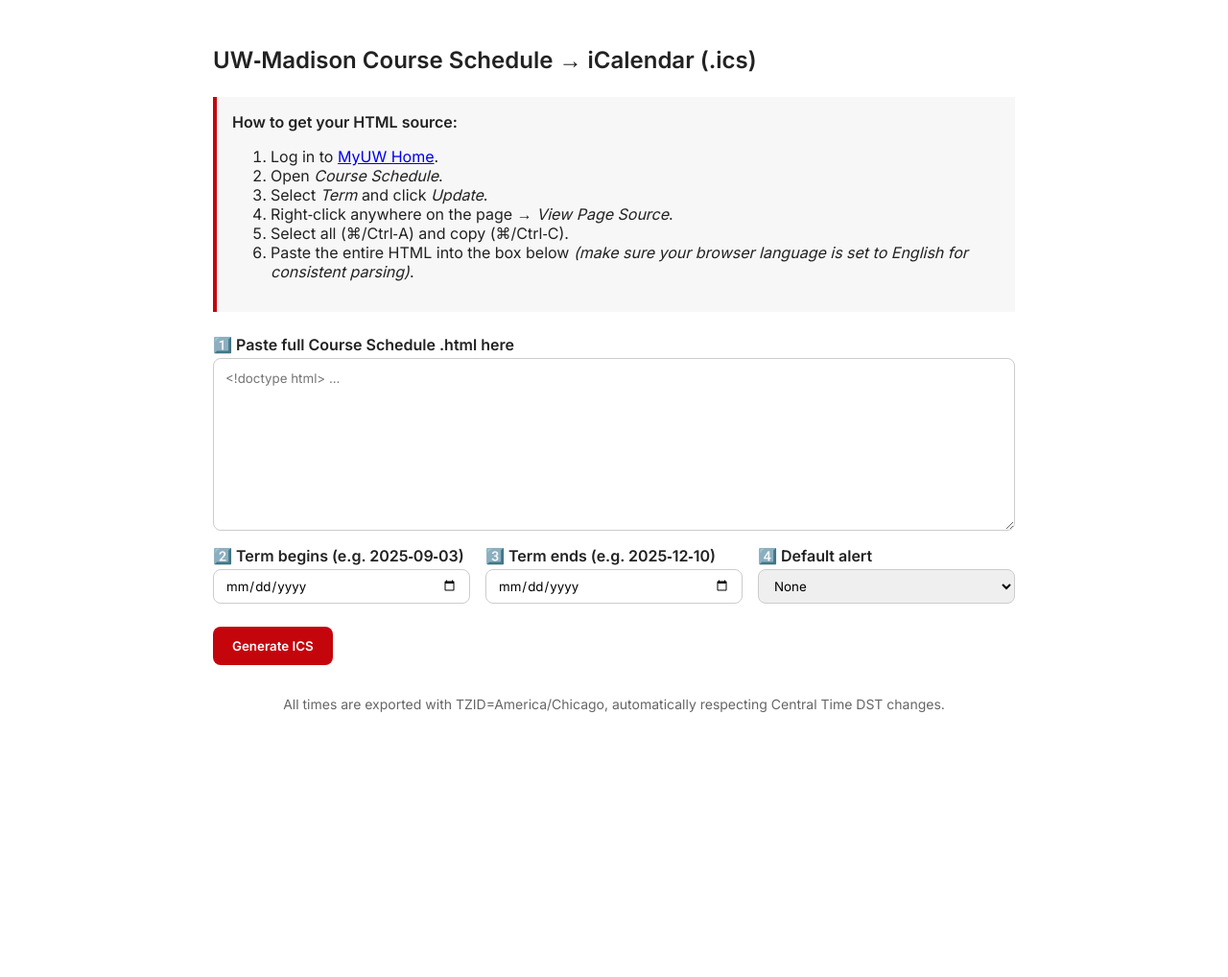
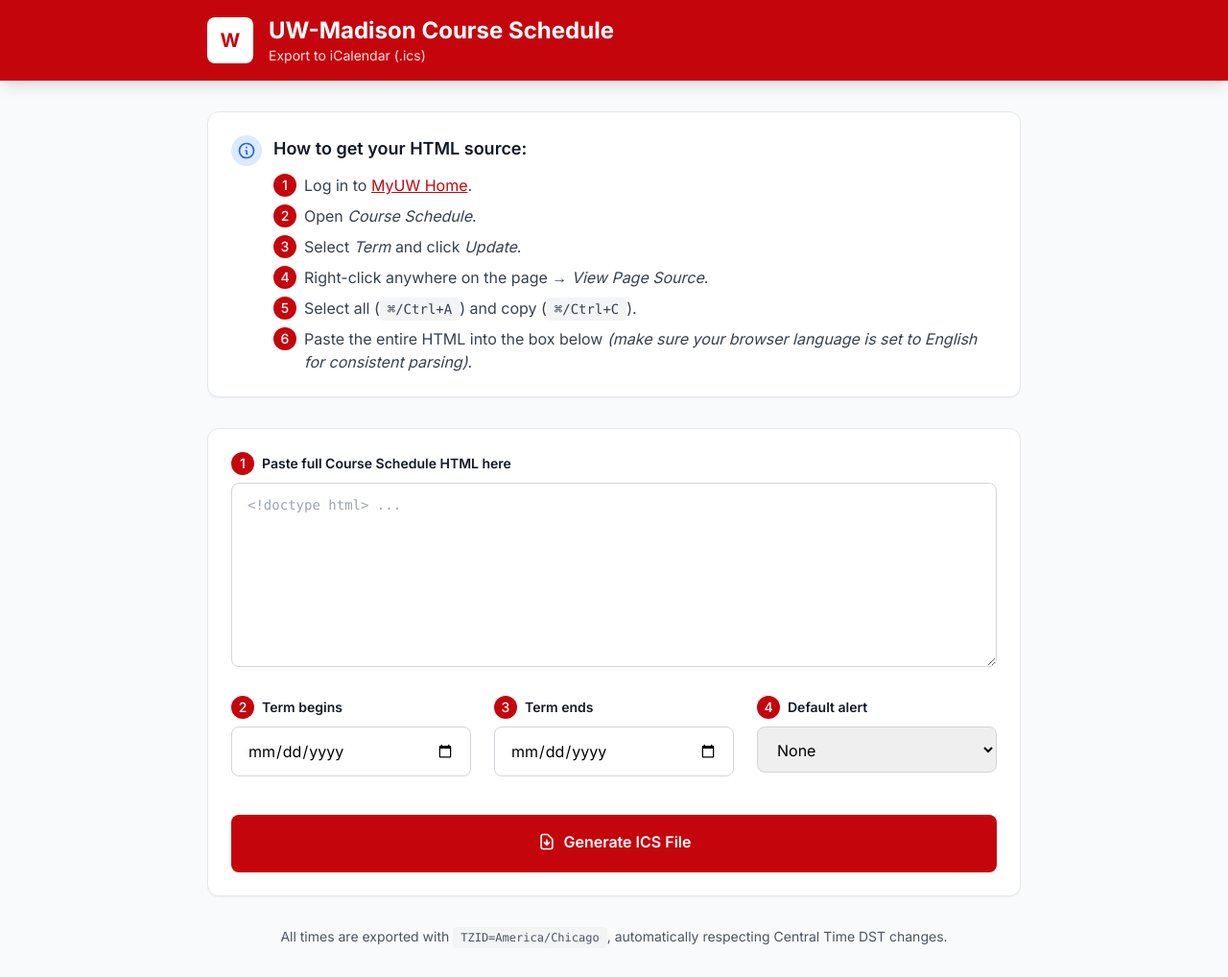
Before and after one commit to sakura657/uw-schedule-to-ics, a plain HTML site: page schedule_export.html in a window 1280 px wide. Shown: the whole page at 96% size. Before the commit the page ends 800 px from the top, so only its background shows below. Drawn offline with nearby package versions, Linux system fonts and the light colour scheme.

Commit message:
fix: multiple improvements and bug fixes
- Resolved bugs in online course logic
- Applied Tailwind CSS for UI enhancements
- Fixed date issues (e.g., Wednesday incorrectly shown as Thursday)

```diff
--- a/schedule_export.html
+++ b/schedule_export.html
@@ -3,54 +3,145 @@
   <head>
     <meta charset="UTF-8" />
     <meta name="viewport" content="width=device-width, initial-scale=1" />
-    <title>UW Course Schedule → ICS</title>
+    <title>UW-Madison Course Schedule → ICS</title>
+    <script src="https://cdn.tailwindcss.com"></script>
+    <script>
+      tailwind.config = {
+        theme: {
+          extend: {
+            colors: {
+              'uw-red': '#c5050c',
+              'uw-red-dark': '#9b0000',
+              'uw-gray': '#646569',
+              'uw-light-gray': '#f8f9fa'
+            },
+            fontFamily: {
+              'sans': ['Inter', 'system-ui', 'sans-serif']
+            }
+          }
+        }
+      }
+    </script>
     <link rel="preconnect" href="https://fonts.googleapis.com">
     <link rel="preconnect" href="https://fonts.gstatic.com" crossorigin>
-    <link href="https://fonts.googleapis.com/css2?family=Inter:wght@400;600&display=swap" rel="stylesheet">
-    <style>
-      *{box-sizing:border-box;font-family:"Inter",sans-serif}
-      body{max-width:900px;margin:0 auto;padding:2rem;color:#222}
-      h1{font-size:1.5rem;margin-bottom:1rem}
-      textarea{width:100%;min-height:180px;padding:.75rem;border:1px solid #ccc;border-radius:.5rem}
-      label{display:block;font-weight:600;margin:.75rem 0 .25rem}
-      input,select{padding:.5rem .75rem;border:1px solid #ccc;border-radius:.5rem;width:100%}
-      button{margin-top:1.5rem;padding:.75rem 1.25rem;border:0;border-radius:.5rem;background:#c5050c;color:#fff;font-weight:600;cursor:pointer}
-      button:disabled{opacity:.4;cursor:not-allowed}
-      .row{display:grid;grid-template-columns:repeat(auto-fit,minmax(200px,1fr));gap:1rem}
-      .notice{background:#f7f7f7;padding:1rem;border-left:4px solid #c5050c;margin:1.5rem 0}
-      footer{margin-top:2rem;font-size:.875rem;color:#666;text-align:center}
-    </style>
+    <link href="https://fonts.googleapis.com/css2?family=Inter:wght@400;500;600;700&display=swap" rel="stylesheet">
   </head>
-  <body>
-    <h1>UW‑Madison Course Schedule → iCalendar (.ics)</h1>
+  <body class="bg-gray-50 min-h-screen">
+    <!-- Header with UW branding -->
+    <div class="bg-uw-red text-white shadow-lg">
+      <div class="max-w-4xl mx-auto px-6 py-4">
+        <div class="flex items-center space-x-4">
+          <!-- UW Logo placeholder -->
+          <div class="w-12 h-12 bg-white rounded-lg flex items-center justify-center">
+            <span class="text-uw-red font-bold text-xl">W</span>
+          </div>
+          <div>
+            <h1 class="text-2xl font-bold">UW-Madison Course Schedule</h1>
+            <p class="text-red-100 text-sm">Export to iCalendar (.ics)</p>
+          </div>
+        </div>
+      </div>
+    </div>
 
-    <div class="notice">
-      <strong>How to get your HTML source:</strong>
-      <ol>
-        <li>Log in to <a href="https://my.wisc.edu" target="_blank" rel="noopener">MyUW Home</a>.</li>
-        <li>Open <em>Course Schedule</em>.</li>
-        <li>Select <em>Term</em> and click <em>Update</em>.</li>
-        <li>Right‑click anywhere on the page → <em>View Page Source</em>.</li>
-        <li>Select all (<kbd>⌘/Ctrl‑A</kbd>) and copy (<kbd>⌘/Ctrl‑C</kbd>).</li>
-        <li>Paste the entire HTML into the box below <em>(make sure your browser language is set to English for consistent parsing)</em>.</li>
+    <!-- Main content -->
+    <div class="max-w-4xl mx-auto px-6 py-8">
+      <!-- Instructions card -->
+      <div class="bg-white rounded-xl shadow-sm border border-gray-200 p-6 mb-8">
+        <div class="flex items-start space-x-3">
+          <div class="flex-shrink-0">
+            <div class="w-8 h-8 bg-blue-100 rounded-full flex items-center justify-center">
+              <svg class="w-5 h-5 text-blue-600" fill="none" stroke="currentColor" viewBox="0 0 24 24">
+                <path stroke-linecap="round" stroke-linejoin="round" stroke-width="2" d="M13 16h-1v-4h-1m1-4h.01M21 12a9 9 0 11-18 0 9 9 0 0118 0z"></path>
+              </svg>
+            </div>
+          </div>
+          <div class="flex-1">
+            <h3 class="text-lg font-semibold text-gray-900 mb-3">How to get your HTML source:</h3>
+            <ol class="space-y-2 text-gray-700">
+              <li class="flex items-start space-x-2">
+                <span class="flex-shrink-0 w-6 h-6 bg-uw-red text-white rounded-full flex items-center justify-center text-sm font-medium">1</span>
+                <span>Log in to <a href="https://my.wisc.edu" target="_blank" rel="noopener" class="text-uw-red hover:text-uw-red-dark underline">MyUW Home</a>.</span>
+              </li>
+              <li class="flex items-start space-x-2">
+                <span class="flex-shrink-0 w-6 h-6 bg-uw-red text-white rounded-full flex items-center justify-center text-sm font-medium">2</span>
+                <span>Open <em>Course Schedule</em>.</span>
+              </li>
+              <li class="flex items-start space-x-2">
+                <span class="flex-shrink-0 w-6 h-6 bg-uw-red text-white rounded-full flex items-center justify-center text-sm font-medium">3</span>
+                <span>Select <em>Term</em> and click <em>Update</em>.</span>
+              </li>
+              <li class="flex items-start space-x-2">
+                <span class="flex-shrink-0 w-6 h-6 bg-uw-red text-white rounded-full flex items-center justify-center text-sm font-medium">4</span>
+                <span>Right-click anywhere on the page → <em>View Page Source</em>.</span>
+              </li>
+              <li class="flex items-start space-x-2">
+                <span class="flex-shrink-0 w-6 h-6 bg-uw-red text-white rounded-full flex items-center justify-center text-sm font-medium">5</span>
+                <span>Select all (<kbd class="px-2 py-1 bg-gray-100 rounded text-sm">⌘/Ctrl+A</kbd>) and copy (<kbd class="px-2 py-1 bg-gray-100 rounded text-sm">⌘/Ctrl+C</kbd>).</span>
+              </li>
+              <li class="flex items-start space-x-2">
+                <span class="flex-shrink-0 w-6 h-6 bg-uw-red text-white rounded-full flex items-center justify-center text-sm font-medium">6</span>
+                <span>Paste the entire HTML into the box below <em>(make sure your browser language is set to English for consistent parsing)</em>.</span>
+              </li>
             </ol>
           </div>
+        </div>
+      </div>
 
-    <label for="html">1️⃣ Paste full Course Schedule <code>.html</code> here</label>
-    <textarea id="html" placeholder="&lt;!doctype html&gt; ..."></textarea>
+      <!-- Form -->
+      <div class="bg-white rounded-xl shadow-sm border border-gray-200 p-6 space-y-6">
+        <!-- Step 1: HTML Input -->
+        <div>
+          <label for="html" class="block text-sm font-semibold text-gray-900 mb-2">
+            <span class="inline-flex items-center space-x-2">
+              <span class="w-6 h-6 bg-uw-red text-white rounded-full flex items-center justify-center text-sm font-medium">1</span>
+              <span>Paste full Course Schedule HTML here</span>
+            </span>
+          </label>
+          <textarea
+            id="html"
+            placeholder="&lt;!doctype html&gt; ..."
+            class="w-full h-48 px-4 py-3 border border-gray-300 rounded-lg focus:ring-2 focus:ring-uw-red focus:border-uw-red resize-y font-mono text-sm"
+          ></textarea>
+        </div>
 
-    <div class="row">
+        <!-- Steps 2-4: Configuration -->
+        <div class="grid grid-cols-1 md:grid-cols-3 gap-6">
           <div>
-        <label for="start">2️⃣ Term begins (e.g. 2025‑09‑03)</label>
-        <input type="date" id="start" />
+            <label for="start" class="block text-sm font-semibold text-gray-900 mb-2">
+              <span class="inline-flex items-center space-x-2">
+                <span class="w-6 h-6 bg-uw-red text-white rounded-full flex items-center justify-center text-sm font-medium">2</span>
+                <span>Term begins</span>
+              </span>
+            </label>
+            <input
+              type="date"
+              id="start"
+              class="w-full px-4 py-3 border border-gray-300 rounded-lg focus:ring-2 focus:ring-uw-red focus:border-uw-red"
+              placeholder="e.g. 2025-09-03"
+            />
           </div>
           <div>
-        <label for="end">3️⃣ Term ends (e.g. 2025‑12‑10)</label>
-        <input type="date" id="end" />
+            <label for="end" class="block text-sm font-semibold text-gray-900 mb-2">
+              <span class="inline-flex items-center space-x-2">
+                <span class="w-6 h-6 bg-uw-red text-white rounded-full flex items-center justify-center text-sm font-medium">3</span>
+                <span>Term ends</span>
+              </span>
+            </label>
+            <input
+              type="date"
+              id="end"
+              class="w-full px-4 py-3 border border-gray-300 rounded-lg focus:ring-2 focus:ring-uw-red focus:border-uw-red"
+              placeholder="e.g. 2025-12-10"
+            />
           </div>
           <div>
-        <label for="alert">4️⃣ Default alert</label>
-        <select id="alert">
+            <label for="alert" class="block text-sm font-semibold text-gray-900 mb-2">
+              <span class="inline-flex items-center space-x-2">
+                <span class="w-6 h-6 bg-uw-red text-white rounded-full flex items-center justify-center text-sm font-medium">4</span>
+                <span>Default alert</span>
+              </span>
+            </label>
+            <select id="alert" class="w-full px-4 py-3 border border-gray-300 rounded-lg focus:ring-2 focus:ring-uw-red focus:border-uw-red">
               <option value="none" selected>None</option>
               <option value="0">At time of event</option>
               <option value="5">5 minutes before</option>
@@ -65,9 +156,29 @@
           </div>
         </div>
 
-    <button id="generate">Generate ICS</button>
+        <!-- Generate button -->
+        <div class="pt-4">
+          <button
+            id="generate"
+            class="w-full bg-uw-red hover:bg-uw-red-dark text-white font-semibold py-4 px-6 rounded-lg transition-colors duration-200 focus:outline-none focus:ring-2 focus:ring-uw-red focus:ring-offset-2 disabled:opacity-50 disabled:cursor-not-allowed"
+          >
+            <span class="inline-flex items-center space-x-2">
+              <svg class="w-5 h-5" fill="none" stroke="currentColor" viewBox="0 0 24 24">
+                <path stroke-linecap="round" stroke-linejoin="round" stroke-width="2" d="M12 10v6m0 0l-3-3m3 3l3-3m2 8H7a2 2 0 01-2-2V5a2 2 0 012-2h5.586a1 1 0 01.707.293l5.414 5.414a1 1 0 01.293.707V19a2 2 0 01-2 2z"></path>
+              </svg>
+              <span>Generate ICS File</span>
+            </span>
+          </button>
+        </div>
+      </div>
 
-    <footer>All times are exported with <code>TZID=America/Chicago</code>, automatically respecting Central Time DST changes.</footer>
+      <!-- Footer -->
+      <div class="mt-8 text-center">
+        <p class="text-sm text-gray-600">
+          All times are exported with <code class="px-2 py-1 bg-gray-100 rounded text-xs">TZID=America/Chicago</code>, automatically respecting Central Time DST changes.
+        </p>
+      </div>
+    </div>
 
     <script>
       /* util helpers */
@@ -138,10 +249,17 @@
           /**
            * find first occurrence of weekday >= termStart
            * event.start is like "2023-01-03T09:30:00-06:00" → weekday
+           * Skip events with null start times (online courses without specific times)
            */
           events.forEach((evt) => {
+            // Skip events with null start or end times (e.g., online courses)
+            if (!evt.start || !evt.end) {
+              console.log(`Skipping event with null time: ${evt.title}`);
+              return;
+            }
+
             const evtDate = new Date(evt.start);
-            const weekday = evtDate.getUTCDay(); // 0 Sun .. 6 Sat (but in UTC offset). We'll derive local.
+
             // compute local weekday using America/Chicago offset
             const options = { timeZone: "America/Chicago", weekday: "short" };
             const localWk = new Intl.DateTimeFormat("en-US", options)
@@ -157,8 +275,8 @@
               FR: 5,
               SA: 6,
             };
-            // prefer using numeric weekday consistent with map using original Date
-            const wday = weekday;
+            // Use the correctly mapped weekday from America/Chicago timezone
+            const wday = wkMap[localWk];
 
             // time portion (HH:MM:SS) from original local time string
             const [hh, mm, ss] = evt.start.substr(11, 8).split(":");
```
Lines whose indentation alone changed are shown as unchanged.
